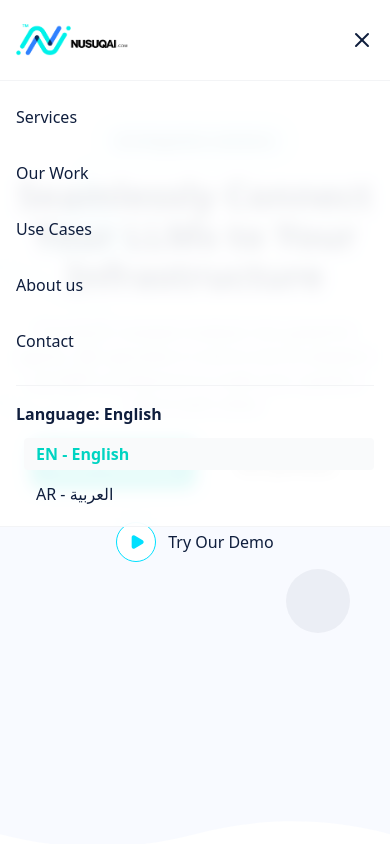
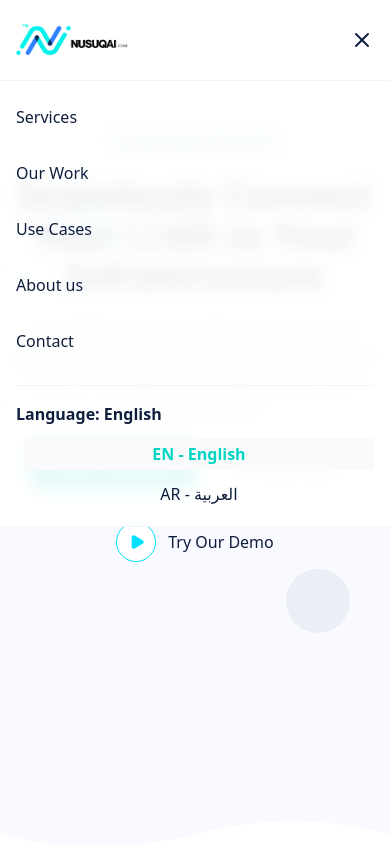
Before and after one commit to nusuqai/nusuqai-website, a Next.js app: page /en in a window 390 px wide. Both pictures are taken after a click on the button 362 px from the left and 40 px from the top of the page. Shown: the top 844 px of the page. Built offline with nearby package versions, Linux system fonts and the light colour scheme.

Commit message:
fix: text align issues in mobile rtl

```diff
--- a/src/components/Home/HeroSection.tsx
+++ b/src/components/Home/HeroSection.tsx
@@ -63,7 +63,7 @@ export function HeroSection() {
   const isRtl = ["ar"].includes(locale);
   const directionMultiplier = isRtl ? -1 : 1;
   return (
-    <section className="relative min-h-screen bg-[#F8FAFF] pt-20 overflow-hidden">
+    <section className="rtl:text-center relative min-h-screen bg-[#F8FAFF] pt-20 overflow-hidden">
 
       {/* MOBILE-ONLY PARALLAX BACKGROUND SHAPES */}
       <div className="absolute inset-0 w-full h-full lg:hidden pointer-events-none z-0">
@@ -85,6 +85,7 @@ export function HeroSection() {
       </div>
 
       {/* DESKTOP DECORATION */}
+
       <div className="absolute top-32 left-12 w-24 h-24 opacity-30 hidden lg:block">
         <svg viewBox="0 0 100 100" className="w-full h-full">
           {Array.from({ length: 25 }).map((_, i) => (
@@ -103,18 +104,18 @@ export function HeroSection() {
         <div className="grid lg:grid-cols-2 gap-12 lg:gap-16 items-center">
 
           {/* LEFT CONTENT */}
-          <div className="rtl:text-right  space-y-6 lg:space-y-8 text-center lg:text-left">
+          <div className="space-y-6 lg:space-y-8 text-center lg:text-left lg:rtl:text-right">
             <div className="inline-block">
               <span className="px-4 py-2 bg-[#00E0FF]/10 text-[#0F1E3D] rounded-full text-sm">
                 {t("badge")}
               </span>
             </div>
 
-            <h1 className="rtl:text-right text-4xl lg:text-4xl text-[#0F1E3D] font-bold lg:font-normal">
+            <h1 className="text-4xl lg:text-4xl text-[#0F1E3D] font-bold lg:font-normal">
               {t("title")}
             </h1>
 
-            <p className="rtl:text-right text-base lg:text-lg text-[#94A3B8] max-w-xl mx-auto lg:mx-0">
+            <p className="text-base lg:text-lg text-[#94A3B8] max-w-xl mx-auto lg:mx-0">
               {t("description")}
             </p>
 
--- a/src/components/layout/Navbar.tsx
+++ b/src/components/layout/Navbar.tsx
@@ -173,9 +173,9 @@ export default function Navbar() {
               </Link>
 
               {/* Mobile Language Selector */}
-              <div className="border-t border-gray-100 pt-4 mt-2">
-                <div className="flex items-center gap-2 text-[#0F1E3D] mb-3">
-                  <span className="font-semibold">Language: {language === "EN" ? "English" : "العربية"}</span>
+              <div className="text-center border-t border-gray-100 pt-4 mt-2">
+                <div className="text-center flex items-center gap-2 text-[#0F1E3D] mb-3">
+                  <span className=" text-center font-semibold">Language: {language === "EN" ? "English" : "العربية"}</span>
                 </div>
                 <div className="flex flex-col gap-2 pl-2">
                   <button
@@ -183,7 +183,7 @@ export default function Navbar() {
                       toggleLanguage("en");
                       toggleMenu();
                     }}
-                    className={`text-left py-1 px-3 rounded transition-colors ${
+                    className={`text-center py-1 px-3 rounded transition-colors ${
                       language === "EN"
                         ? "text-[#00D4C2] font-semibold bg-gray-50"
                         : "text-[#0F1E3D] hover:bg-gray-50"
@@ -196,7 +196,7 @@ export default function Navbar() {
                       toggleLanguage("ar");
                       toggleMenu();
                     }}
-                    className={`text-left py-1 px-3 rounded transition-colors ${
+                    className={`text-center py-1 px-3 rounded transition-colors ${
                       language === "AR"
                         ? "text-[#00D4C2] font-semibold bg-gray-50"
                         : "text-[#0F1E3D] hover:bg-gray-50"
```
Also changed, not shown: 1 other file (tests, documents, lock files or other folders).
